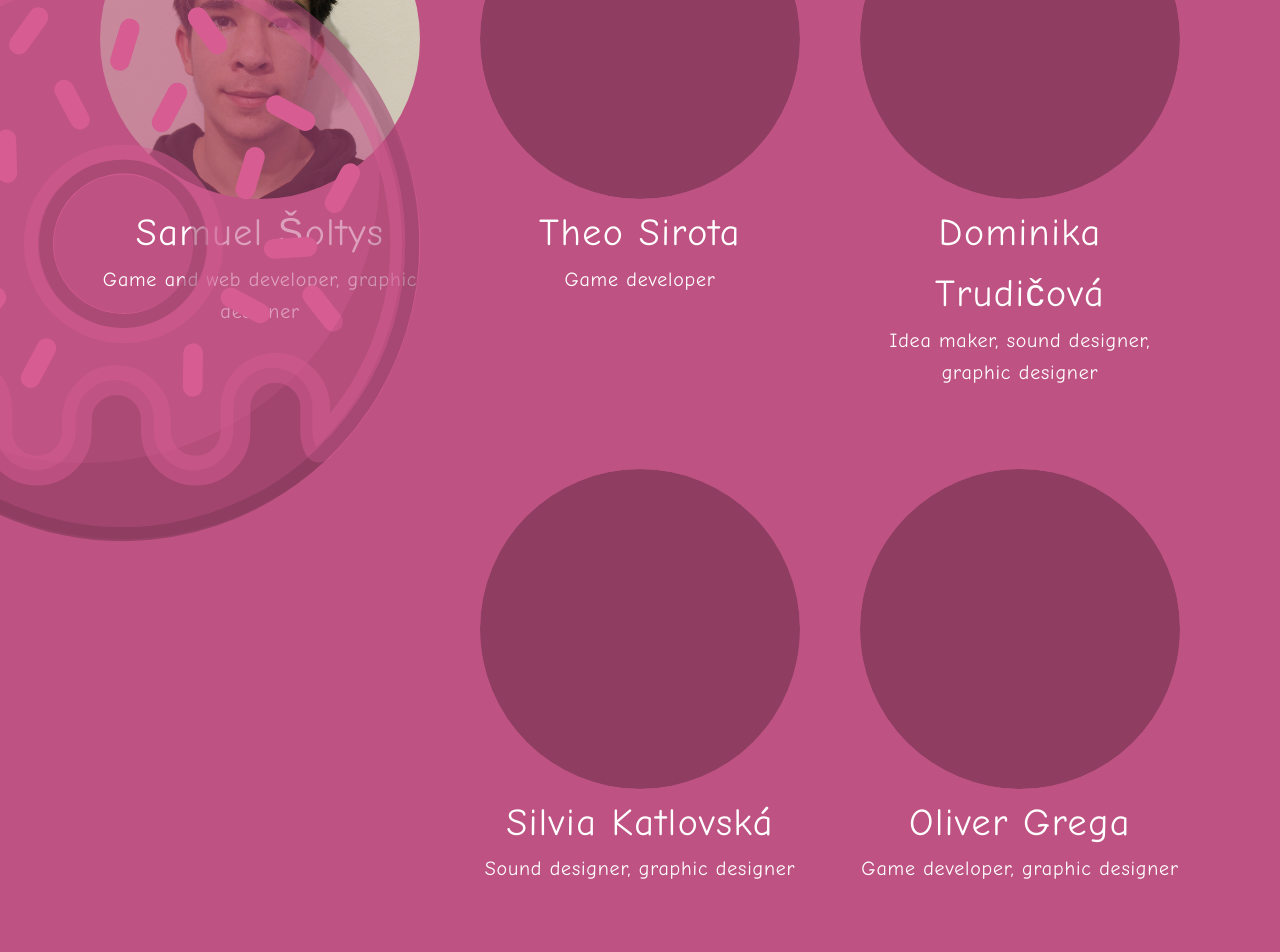
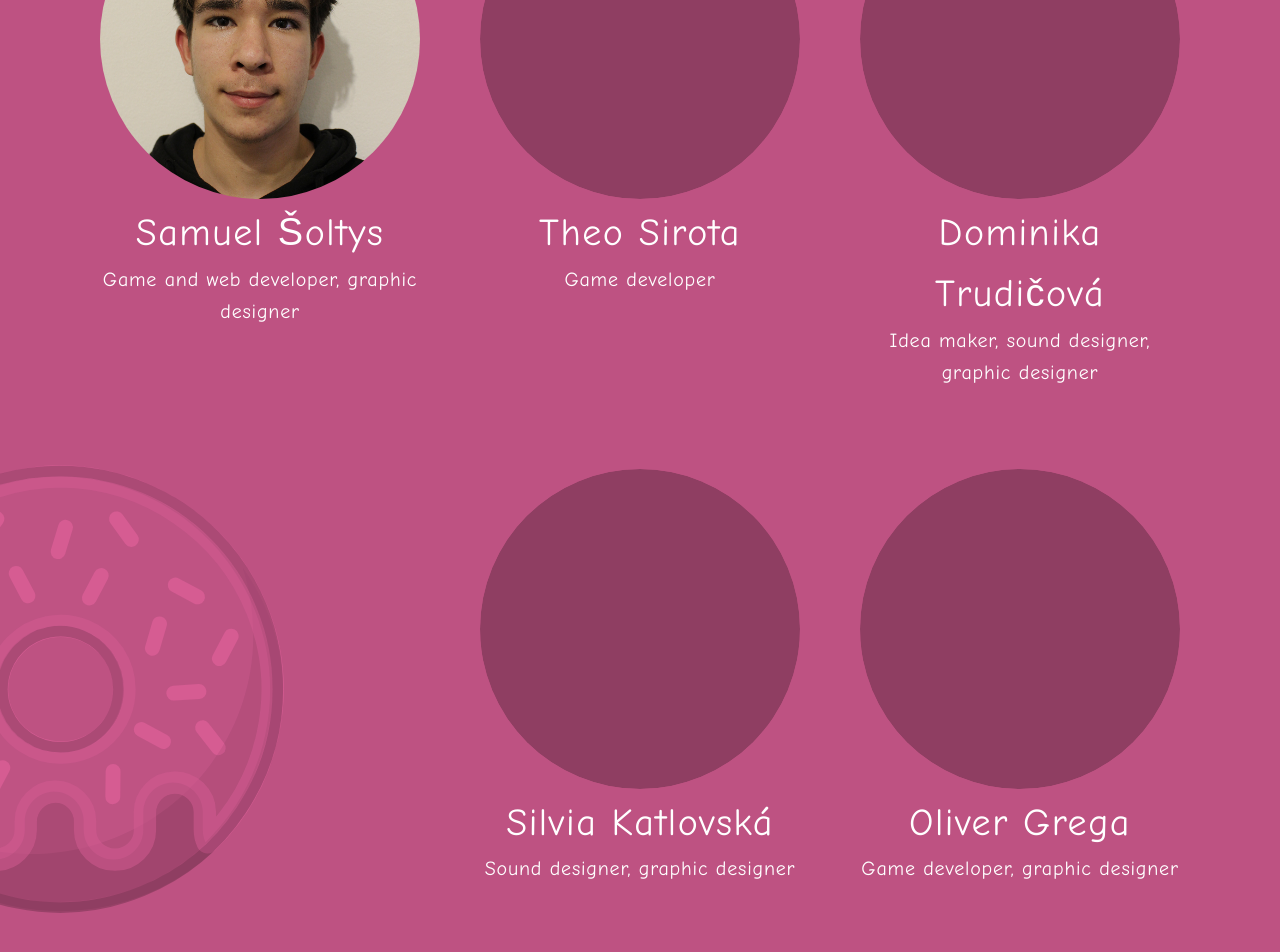
Before and after one commit to samuel-soltys/koblihy-website, a Next.js app: page / in a window 1280 px wide. Shown: the part 1384-2336 px from the top of the page. Built offline with nearby package versions, Linux system fonts and the light colour scheme; a web font is replaced by a local one.

Commit message:
Fix team donut illustration

```diff
--- a/src/pages/index.tsx
+++ b/src/pages/index.tsx
@@ -57,7 +57,7 @@ const Home: NextPage = () => {
                             web=""
                             instagram=""
                         />
-                        <br />
+                        <img className="illustration" src="donut-bg.svg" />
                         <Member
                             name="Silvia Katlovská"
                             photo="placeholder.svg"
@@ -77,7 +77,6 @@ const Home: NextPage = () => {
                             instagram=""
                         />
                     </div>
-                    <img className="illustration" src="donut-bg.svg" />
                 </section>
                 <div className="background">
                     <section className="games">
--- a/src/scss/main.scss
+++ b/src/scss/main.scss
@@ -83,10 +83,10 @@ h1 { margin-bottom: 40px; }
 		}
 	}
 	.illustration {
-		position: absolute;
-		bottom: -1200px;
-		left: -250px;
-		transform: scale(0.8);
+		transform: scale(1.4);
+		width: 100%;
+		padding-top: 50px;
+		margin-left: -200px;
 	}
 }
 .background {
```
